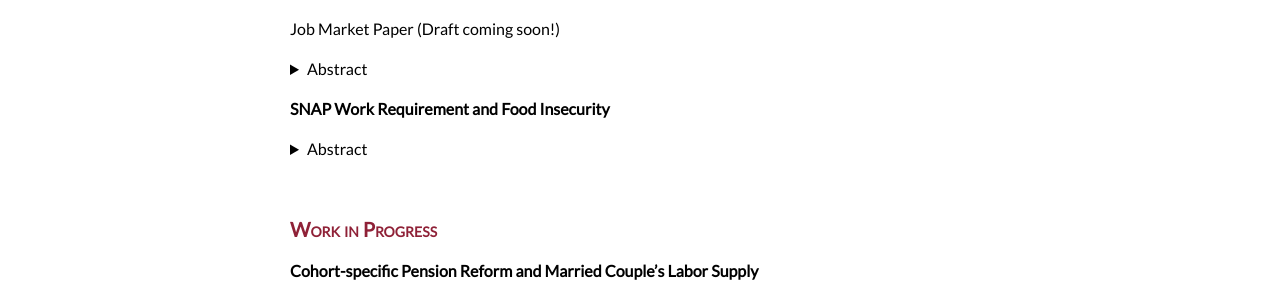
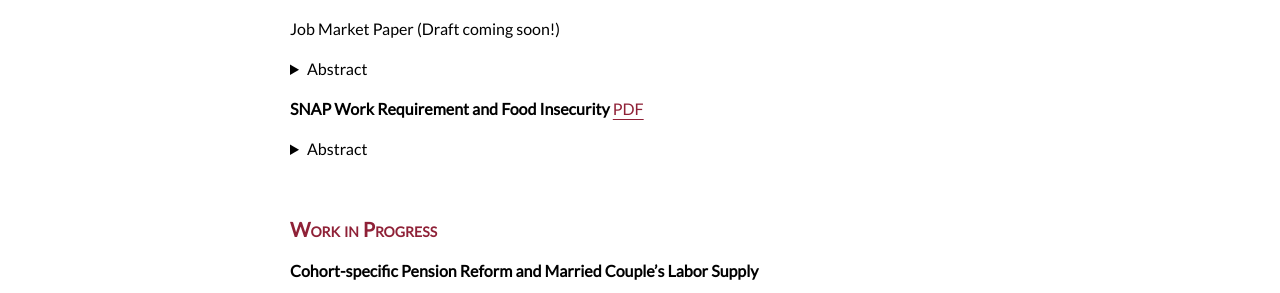
Before and after one commit to debasmita-das-econ/debasmita-das-econ.github.io, a Jekyll site: the page built from research.md, in a window 1280 px wide. Shown: the part 191-484 px from the top of the page. Built offline with Jekyll 4.4.1, drawn with Linux system fonts in a browser that asks for light colours; a style sheet for code colours, icons or effects is not loaded.

Commit message:
Update research.md

```diff
--- a/research.md
+++ b/research.md
@@ -21,7 +21,7 @@ Job Market Paper (Draft coming soon!) <br>
 </details>
 
 
-**SNAP Work Requirement and Food Insecurity**
+**SNAP Work Requirement and Food Insecurity** [PDF](http://debasmita-das-econ.github.io/resources/Das_2021_SNAP_wr.pdf)
 
 <details>
   <summary>Abstract</summary>
```
